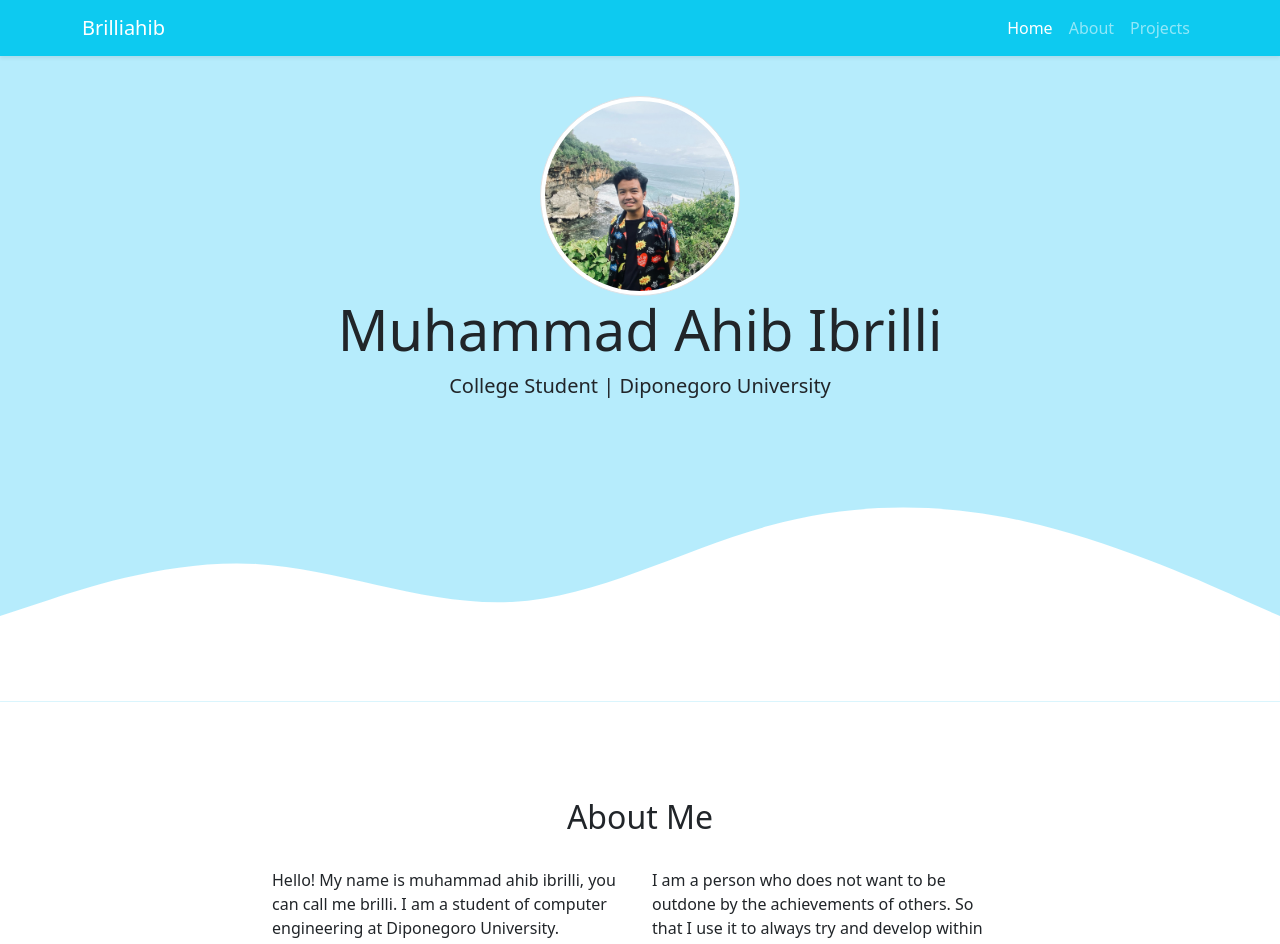
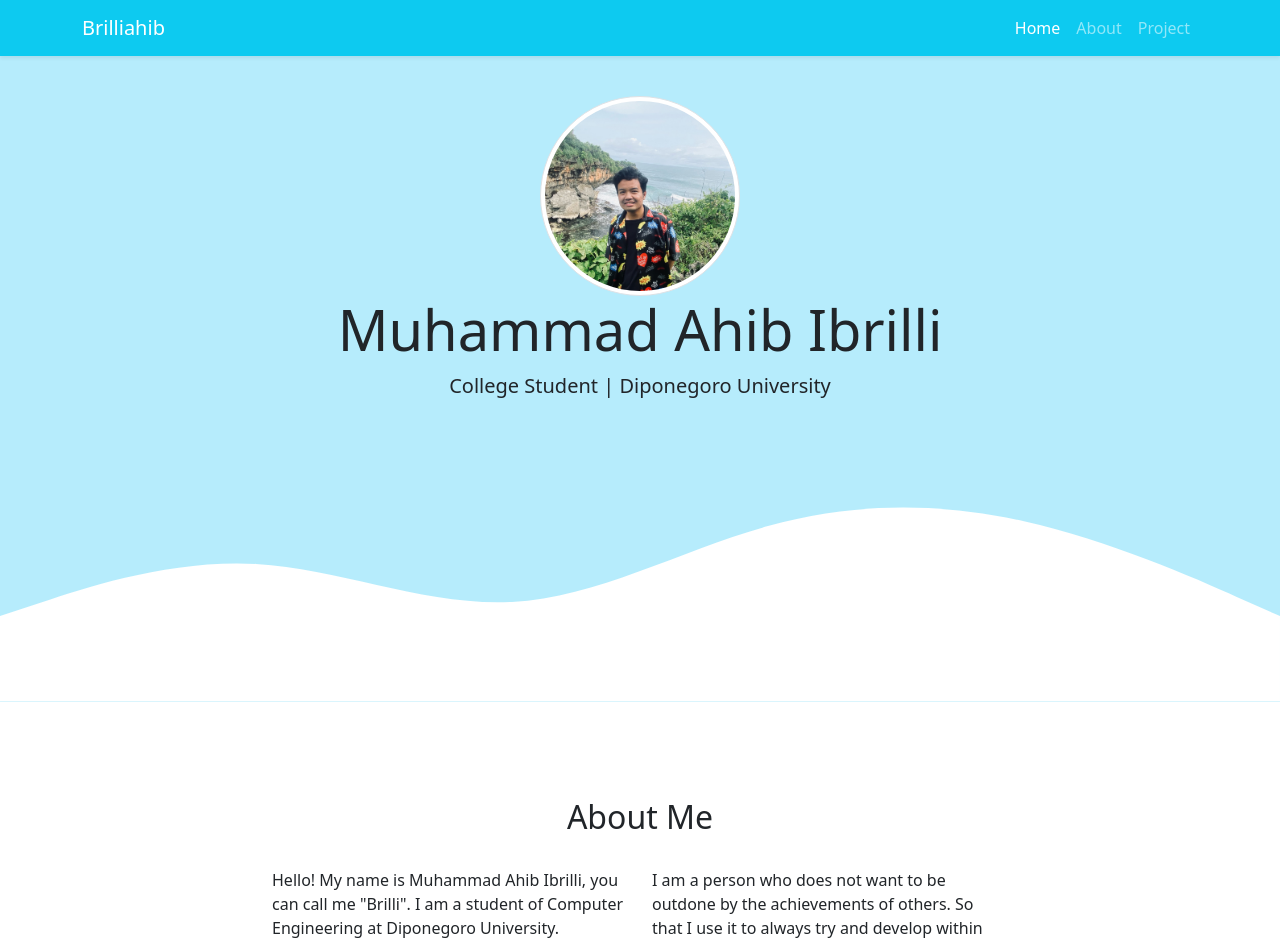
Before and after one commit to Brilliahib/brilliahibpage.github.io, a plain HTML site: page index.html in a window 1280 px wide. Shown: the top 944 px of the page. Drawn offline with nearby package versions, Linux system fonts and the light colour scheme.

Commit message:
Update index.html

```diff
--- a/index.html
+++ b/index.html
@@ -31,7 +31,7 @@
               <a class="nav-link" href="#about">About</a>
             </li>
             <li class="nav-item">
-              <a class="nav-link" href="#projects">Projects</a>
+              <a class="nav-link" href="#projects">Project</a>
             </li>
           </ul>
         </div>
@@ -64,7 +64,7 @@
         </div>
         <div class="row justify-content-center">
           <div class="col-md-4">
-            <p>Hello! My name is muhammad ahib ibrilli, you can call me brilli. I am a student of computer engineering at Diponegoro University.</p>
+            <p>Hello! My name is Muhammad Ahib Ibrilli, you can call me "Brilli". I am a student of Computer Engineering at Diponegoro University.</p>
           </div>
           <div class="col-md-4">
             <p>I am a person who does not want to be outdone by the achievements of others. So that I use it to always try and develop within myself.</p>
```
